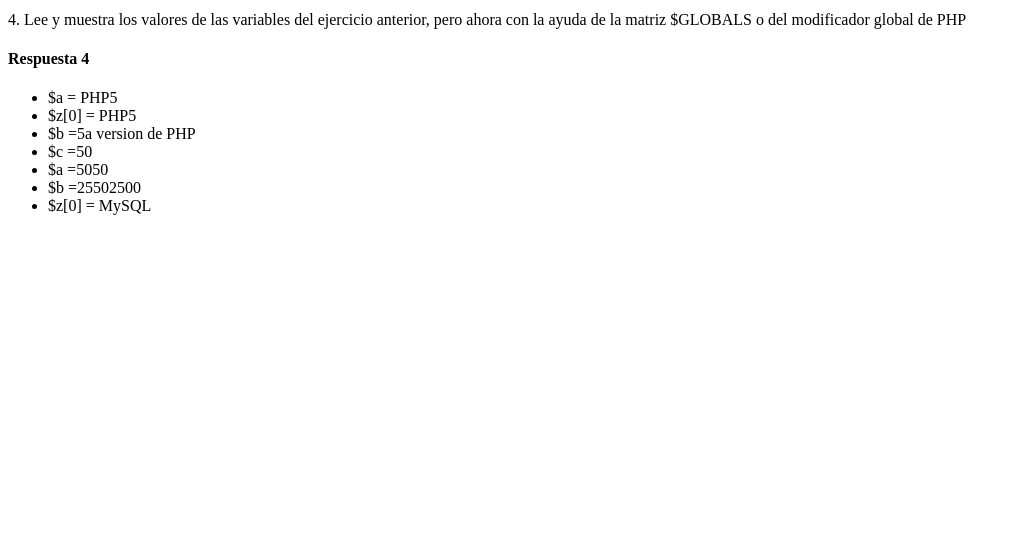
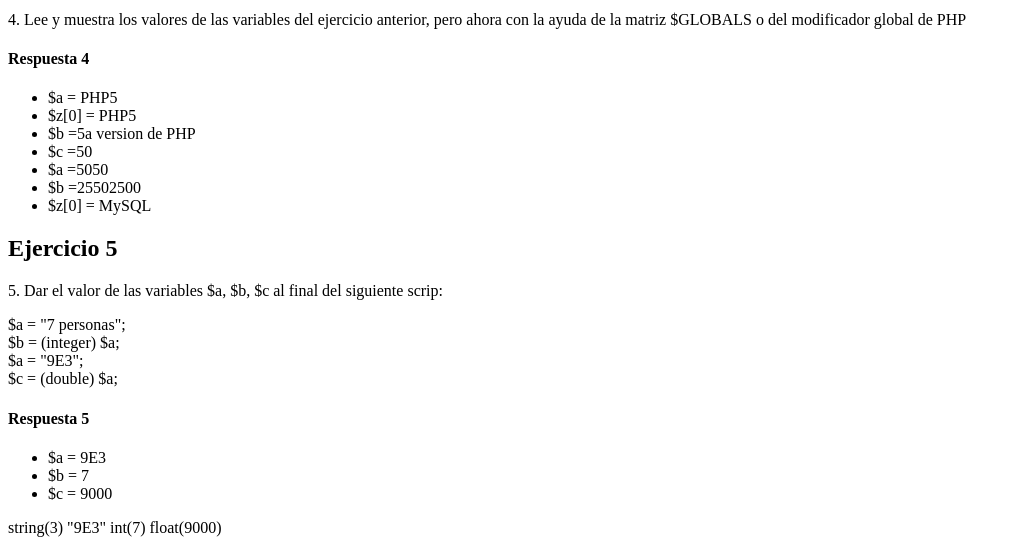
Before and after one commit to berenicelime9-ship-it/tecweb, a PHP site: page / in a window 1280 px wide. Shown: the part 1525-2070 px from the top of the page, without its empty margins (0-1021 px from the left). Before the commit the page ends 1740 px from the top, so only its background shows below. Run offline with PHP 8.4, Linux system fonts and the light colour scheme.

Commit message:
Ejercicio 5 creado y visualizado

```diff
--- a/practicas/p05/index.php
+++ b/practicas/p05/index.php
@@ -125,6 +125,28 @@
         echo '</ul>';
     ?>
 
+<h2>Ejercicio 5</h2>
+    <p>5. Dar el valor de las variables $a, $b, $c al final del siguiente scrip:</p>
+    <p>$a = "7 personas";<br>$b = (integer) $a;<br>$a = "9E3";<br>$c = (double) $a;
+
+    <?php
+        unset($a); unset($b); unset ($c);
+
+        $a = "7 personas";
+        $b = (integer) $a;
+        $a = "9E3";
+        $c = (double) $a;
+
+        echo '<h4>Respuesta 5</h4>';
+        echo '<ul>';
+        echo '<li>$a = '.$a.'</li>';
+        echo '<li>$b = '.$b.'</li>';
+        echo '<li>$c = '.$c.'</li>';
+
+        echo '</ul>';
+
+        var_dump($a, $b, $c);
+    ?>
 
 </body>
 </html>
```
